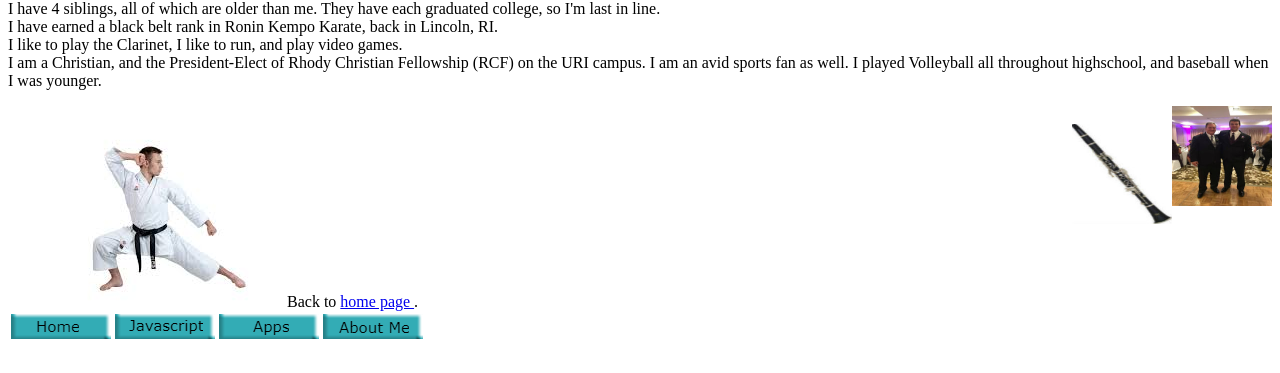
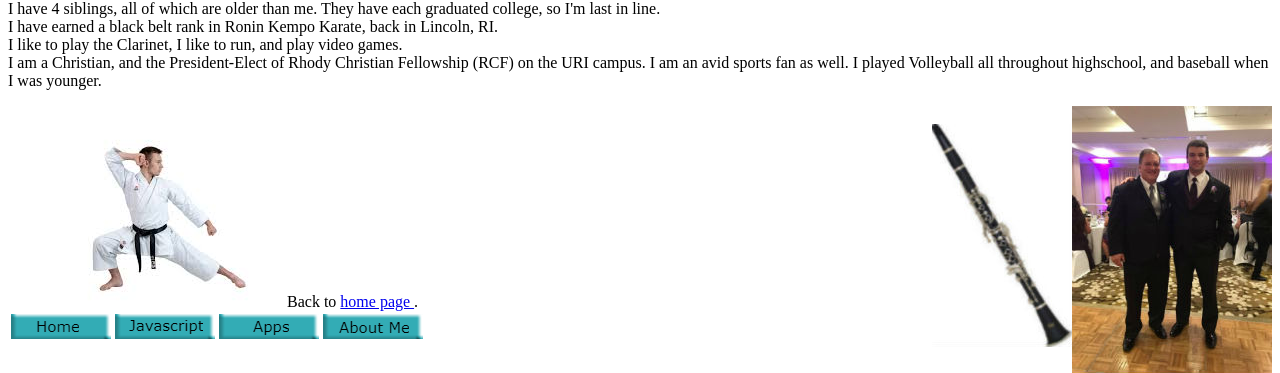
Before and after one commit to MAlbanese713/MAlbanese713.github.io, a plain HTML site: page AboutMe.html in a window 1280 px wide. Shown: the part 452-825 px from the top of the page. Drawn offline with Linux system fonts and the light colour scheme.

Commit message:
Update AboutMe.html

```diff
--- a/AboutMe.html
+++ b/AboutMe.html
@@ -24,7 +24,7 @@ The University of Rhode Island has had a great impact on my life as a person all
 <br>
 <br>
 
-<img src="AlbanesePhoto.jpg">
+<img src="AlbanesePhoto5.jpg">
 <p>
 I have 4 siblings, all of which are older than me. They have each graduated college, so I'm last in line. <br>
 I have earned a black belt rank in Ronin Kempo Karate, back in Lincoln, RI. <br>
@@ -33,11 +33,11 @@ I am a Christian, and the President-Elect of Rhody Christian Fellowship (RCF) on
 I am an avid sports fan as well. I played Volleyball all throughout highschool, and baseball when I was younger.<br>
             </p>
 
-<img align="right" width="100" height="100" src="AlbanesePhoto4.jpg"> <br>
+<img align="right" src="AlbanesePhoto4.jpg"> <br>
 
 
 
-<img align="right" width="100" height="100" src="Clarinet2.jpg">
+<img align="right"src="Clarinet2.jpg">
 
 
 
```
